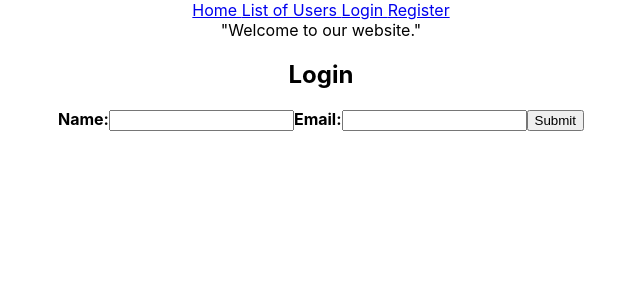
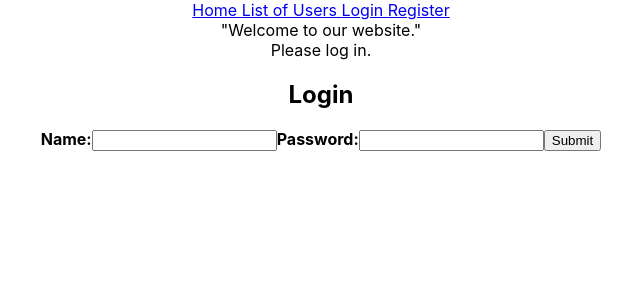
Before and after one commit to labs12-wellness-bet-sleep/labs12-wellness-bet-sleep-FE, a React (Create React App) app in the folder wellness-bet-sleep-frontend/: page /login in a window 1280 px wide. Shown: the top 300 px of the page, without its empty margins (319-959 px from the left). Built offline with nearby package versions, Linux system fonts and the light colour scheme.

Commit message:
added messages for logging in and registration that respond and redirect you immediately to public users list

```diff
--- a/wellness-bet-sleep-frontend/src/Components/LogIn.js
+++ b/wellness-bet-sleep-frontend/src/Components/LogIn.js
@@ -8,12 +8,16 @@ class Login extends Component {
 
         this.state = {
             username: "",
-            password: ""
+            password: "",
+            loggedIn: false,
+            loginMessage: "Please log in."
         }
     }
 
     componentDidMount(){
-
+        if(this.state.loggedIn == false){
+            this.setState({loginMessage: "Please log in."})
+        }
     }
 
 
@@ -24,7 +28,9 @@ class Login extends Component {
         this.setState({[e.target.name]: e.target.value});
     }
 
-    login() {
+    login = e => {
+
+        e.preventDefault();
 
         const user = {
             username: this.state.username,
@@ -32,11 +38,14 @@ class Login extends Component {
             email: this.state.email
         }
 
-        axios.get("https://sleep-bet.herokuapp.com/login", user)
+        axios.post("https://sleep-bet.herokuapp.com/auth/login", user)
             .then(result => {
+                this.setState({loggedIn: true, loginMessage: result.data.message })
                 console.log("Congratulations on logging on!");
                 return console.log(result)})
             .catch(error => console.log(error));
+
+        this.props.history.push("/users");
     }
 
     render() {
@@ -45,15 +54,19 @@ class Login extends Component {
 
         <div ClassName="login">
 
+           <div className="login-message">
+            {this.state.loginMessage}
+            </div>
+
         <h2>Login</h2>
 
         <form onSubmit={this.login}>
 
             <b>Name:</b>
-            <input name="username" type="text" onChange={() => this.handleChanges}></input>
+            <input name="username" type="text" onChange={(e) => this.handleChanges(e)}></input>
 
-            <b>Email:</b>
-            <input name="email" type="text" onChange={() => this.handleChanges}></input>
+            <b>Password:</b>
+            <input name="password" type="password" onChange={(e) => this.handleChanges(e)}></input>
 
             <button type="submit">Submit</button>
 
--- a/wellness-bet-sleep-frontend/src/Components/Register.js
+++ b/wellness-bet-sleep-frontend/src/Components/Register.js
@@ -9,13 +9,17 @@ class Register extends Component {
     this.state = {
         username: "",
         email: "",
-        password: ""
+        password: "",
+        registered: false,
+        welcomeMessage: "Please register before logging in."
     }
 
     }
 
     componentDidMount(){
-
+        if(this.state.registered == false){
+            this.setState({welcomeMessage: "Please register before logging in."})
+        }
     }
 
     handleChanges = e => {
@@ -24,7 +28,9 @@ class Register extends Component {
         this.setState({[e.target.name]: e.target.value});
     }
 
-    register() {
+    register = e => {
+
+        e.preventDefault();
 
         const user = {
             username: this.state.username,
@@ -32,12 +38,15 @@ class Register extends Component {
             email: this.state.email
         }
 
-        axios.post("https://sleep-bet.herokuapp.com/register", user)
+        axios.post("https://sleep-bet.herokuapp.com/auth/register", user)
             .then(result => {
-
+                console.log(result);
+                this.setState({registered: true, welcomeMessage: `Congratulations for registering, ${result.data.username}`})
                 console.log("Congratulations on registering!");
                 console.log(result)})
             .catch(error => console.log(error));
+
+            this.props.history.push("/users");
     }
 
     render() {
@@ -47,21 +56,26 @@ class Register extends Component {
 
             <h2>Register</h2>
 
+            <div className="registerMessage">
+            {this.state.welcomeMessage}
+            </div>
+
             <form onSubmit={this.register}>
                 <b>Name:</b>
-                <input name="username" type="text" onChange={() => this.handleChanges}></input>
+                <input name="username" type="text" onChange={(e) => this.handleChanges(e)}></input>
 
                 <b>Email:</b>
-                <input name="email" type="text" onChange={() => this.handleChanges}></input>
+                <input name="email" type="text" onChange={(e) => this.handleChanges(e)}></input>
 
                 <b>Password:</b>
-                <input name="password" type="password" onChange={() => this.handleChanges}></input>
+                <input name="password" type="password" onChange={(e) => this.handleChanges(e)}></input>
 
                 <button type="submit">Submit</button>
             </form>
 
             </div>
         )
+
     }
 
 }
```
